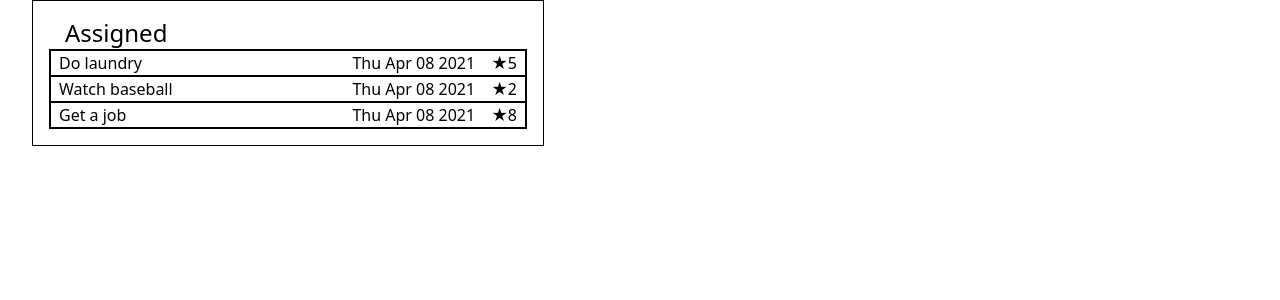
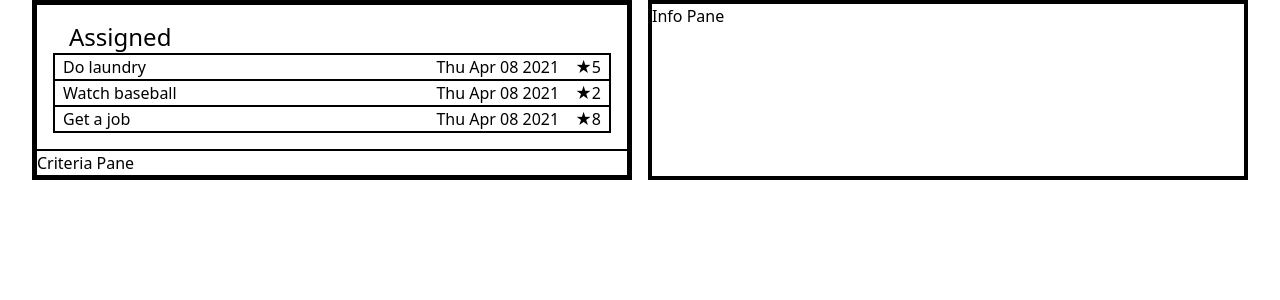
Before and after one commit to mattcdrake/project-hunter-depr, a React (Create React App) app: page / in a window 1280 px wide. Shown: the top 300 px of the page. Built offline with nearby package versions, Linux system fonts and the light colour scheme.

Commit message:
Make simple two-column layout

```diff
--- a/src/App.tsx
+++ b/src/App.tsx
@@ -12,8 +12,19 @@ const TestQuests: Quest[] = [
 
 function App() {
   return (
-    <div className="App px-8">
-      <QuestsPane quests={TestQuests} />
+    <div className="App px-8 flex space-x-4">
+      {/* Left side of the app */}
+      <div className="flex-1 border-4 border-black w-5/12">
+        <QuestsPane quests={TestQuests} />
+        <div className="border border-black">
+          Criteria Pane
+        </div>
+      </div>
+
+      {/* Right side of the app */}
+      <div className="flex-1 border-4 border-black w-5/12">
+        Info Pane
+      </div>
     </div>
   );
 }
--- a/src/components/QuestsPane.tsx
+++ b/src/components/QuestsPane.tsx
@@ -12,7 +12,7 @@ interface QuestsPaneProps {
  */
 function QuestsPane(props: QuestsPaneProps) {
   return (
-    <div className="border border-black max-w-lg p-4">
+    <div className="border border-black p-4">
       <p className="px-4 text-2xl">Assigned</p>
       <div className="border border-black">
         {props.quests.map((quest) => (
```
